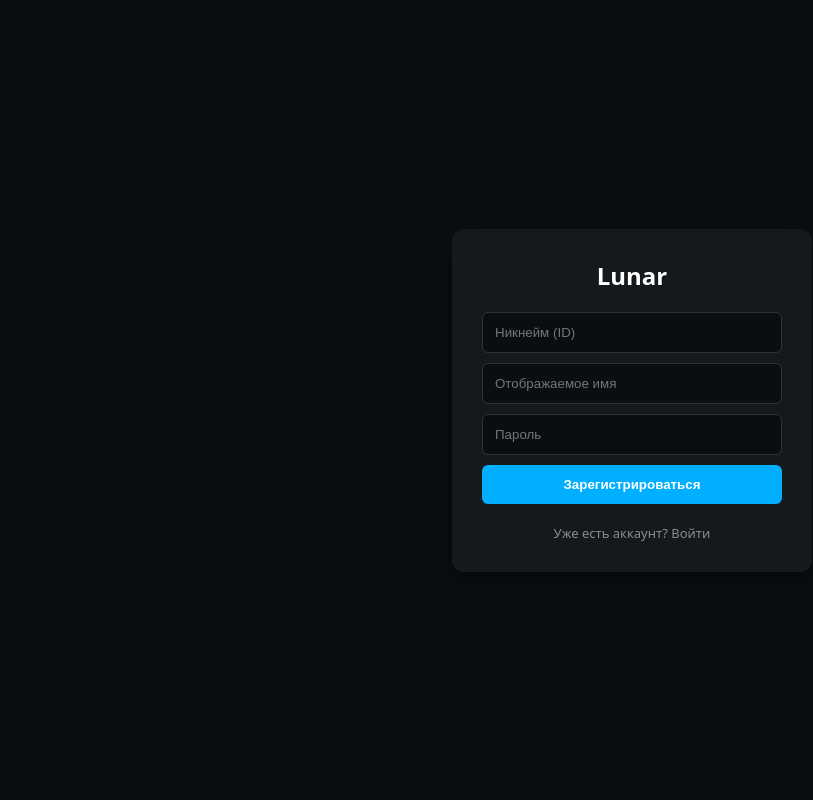
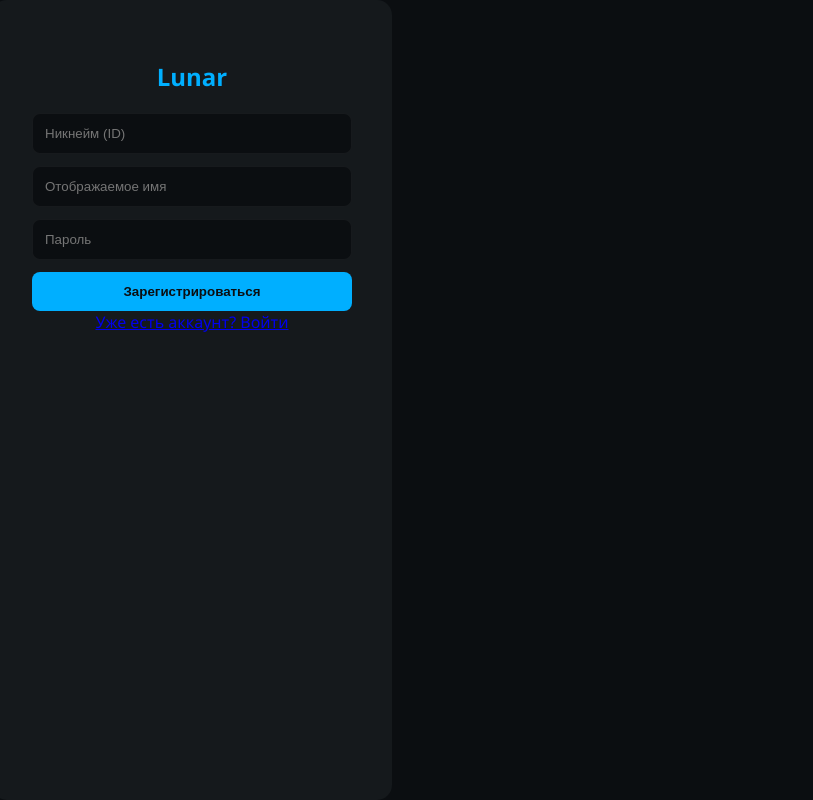
Before and after one commit to qwoxic/Lunar, a Flask app: page /register in a window 1280 px wide. Shown: the whole page, without its empty margins (8-821 px from the left). Run offline with Flask 3, Linux system fonts and the light colour scheme.

Commit message:
Update style.css

```diff
--- a/static/css/style.css
+++ b/static/css/style.css
@@ -1,58 +1,202 @@
-body {
-    background: #0b0e11;
-    color: #e6e6e6;
-    font-family: system-ui, sans-serif;
-    display: flex;
-    align-items: center;
-    justify-content: center;
-    height: 100vh;
-    margin: 0;
+:root {
+    --bg-dark: #0b0e11;
+    --bg-panel: #15191c;
+    --bg-bubble-other: #1c2125;
+    --accent: #00afff;
+    --text-white: #e1e1e1;
+    --text-dim: #707579;
+    --border: rgba(255, 255, 255, 0.05);
 }
 
-.auth-card {
-    background: #15191c;
-    padding: 30px;
-    border-radius: 12px;
-    width: 300px;
-    box-shadow: 0 8px 24px rgba(0,0,0,0.5);
+body {
+    background-color: var(--bg-dark);
+    color: var(--text-white);
+    font-family: 'Segoe UI', sans-serif;
+    margin: 0;
+    display: flex;
+    height: 100vh;
 }
 
-h2 { text-align: center; margin: 0 0 20px; color: #fff; }
+.sidebar {
+    width: 300px;
+    background-color: var(--bg-panel);
+    border-right: 1px solid var(--border);
+    display: flex;
+    flex-direction: column;
+}
 
-input {
+.search-wrap { padding: 20px 15px; }
+.search-wrap input {
     width: 100%;
-    background: #0b0e11;
-    border: 1px solid #2d3339;
-    color: #fff;
-    padding: 12px;
-    margin-bottom: 10px;
-    border-radius: 6px;
+    background-color: var(--bg-dark);
+    border: none;
+    padding: 10px 14px;
+    border-radius: 8px;
+    color: white;
     box-sizing: border-box;
     outline: none;
 }
 
-input:focus { border-color: #00afff; }
-
-button {
-    width: 100%;
-    background: #00afff;
-    border: none;
-    color: #fff;
-    padding: 12px;
-    border-radius: 6px;
-    font-weight: 600;
-    cursor: pointer;
+.contacts { flex: 1; overflow-y: auto; }
+.contact-link {
+    display: flex;
+    align-items: center;
+    padding: 12px 15px;
+    text-decoration: none;
+    color: inherit;
+    border-bottom: 1px solid var(--border);
 }
 
-button:hover { background: #0096db; }
-
-a {
-    color: #8a8d90;
-    text-decoration: none;
-    font-size: 13px;
-    display: block;
-    text-align: center;
-    margin-top: 20px;
+.avatar-circle {
+    width: 38px;
+    height: 38px;
+    background-color: var(--bg-dark);
+    border: 1px solid var(--border);
+    border-radius: 50%;
+    display: flex;
+    align-items: center;
+    justify-content: center;
+    margin-right: 12px;
+    color: var(--accent);
+    font-weight: 600;
+    text-transform: uppercase;
+    flex-shrink: 0;
+    overflow: hidden;
 }
 
-a:hover { color: #00afff; }
+.av-img {
+    width: 100%;
+    height: 100%;
+    border-radius: 50%;
+    object-fit: cover;
+}
+
+.unread-badge {
+    background: var(--accent);
+    color: #0b0e11;
+    font-size: 11px;
+    font-weight: bold;
+    min-width: 20px;
+    height: 20px;
+    border-radius: 20px;
+    display: flex;
+    align-items: center;
+    justify-content: center;
+    padding: 0 6px;
+}
+
+.user-panel {
+    padding: 15px;
+    border-top: 1px solid var(--border);
+    display: flex;
+    justify-content: space-between;
+    align-items: center;
+}
+
+.av-btn { color: var(--accent); font-size: 13px; cursor: pointer; }
+.logout-btn { color: var(--text-dim); text-decoration: none; font-size: 13px; }
+
+.view-main { flex: 1; display: flex; flex-direction: column; }
+.header-chat {
+    padding: 15px 25px;
+    background: var(--bg-panel);
+    border-bottom: 1px solid var(--border);
+    font-weight: 500;
+}
+
+.chat-viewport {
+    flex: 1;
+    overflow-y: auto;
+    padding: 20px 35px;
+    display: flex;
+    flex-direction: column;
+    gap: 5px;
+}
+
+.date-divider {
+    align-self: center;
+    font-size: 11px;
+    color: var(--text-dim);
+    margin: 10px 0;
+    background: rgba(255, 255, 255, 0.05);
+    padding: 4px 12px;
+    border-radius: 20px;
+}
+
+.bubble {
+    max-width: 70%;
+    padding: 8px 14px;
+    border-radius: 12px;
+    font-size: 14px;
+    position: relative;
+}
+
+.bubble.my { align-self: flex-end; background-color: var(--accent); color: white; border-bottom-right-radius: 4px; }
+.bubble.other { align-self: flex-start; background-color: var(--bg-bubble-other); border-bottom-left-radius: 4px; }
+
+.t-meta { font-size: 10px; opacity: 0.5; margin-left: 10px; float: right; margin-top: 5px; }
+
+.input-bar {
+    padding: 15px 30px;
+    background: var(--bg-panel);
+    display: flex;
+    align-items: center;
+    gap: 15px;
+}
+
+.input-bar input[type="text"] {
+    flex: 1;
+    background: var(--bg-dark);
+    border: none;
+    padding: 12px 18px;
+    border-radius: 10px;
+    color: white;
+    outline: none;
+}
+
+.btn-icon { background: none; border: none; color: var(--text-dim); font-size: 20px; cursor: pointer; }
+.btn-icon.send { color: var(--accent); font-size: 22px; }
+
+.auth-wrapper {
+    display: flex;
+    height: 100vh;
+    align-items: center;
+    justify-content: center;
+    width: 100%;
+}
+
+.auth-card {
+    background: var(--bg-panel);
+    padding: 40px;
+    border-radius: 15px;
+    text-align: center;
+    width: 320px;
+}
+
+.auth-card h2 { margin-bottom: 20px; color: var(--accent); }
+.auth-card input {
+    width: 100%;
+    margin-bottom: 12px;
+    background: var(--bg-dark);
+    border: 1px solid var(--border);
+    padding: 12px;
+    border-radius: 8px;
+    color: white;
+    box-sizing: border-box;
+    outline: none;
+}
+
+.auth-card button {
+    width: 100%;
+    padding: 12px;
+    background: var(--accent);
+    border: none;
+    color: #0b0e11;
+    border-radius: 8px;
+    cursor: pointer;
+    font-weight: bold;
+}
+
+::-webkit-scrollbar { width: 4px; }
+::-webkit-scrollbar-track { background: var(--bg-dark); }
+::-webkit-scrollbar-thumb { background: rgba(255, 255, 255, 0.1); border-radius: 4px; }
```
